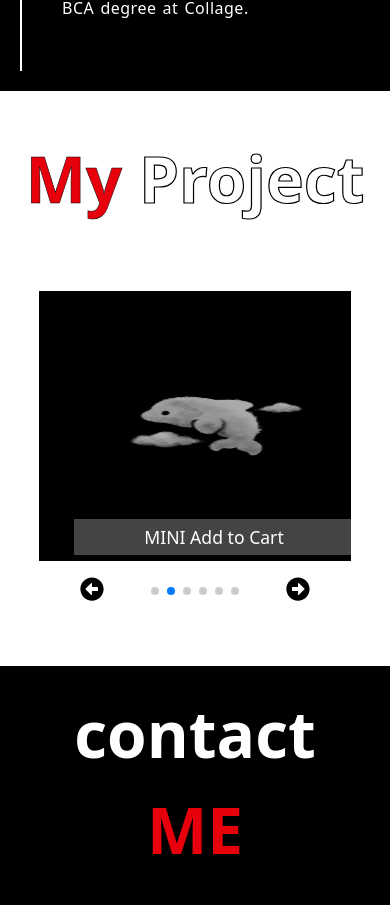
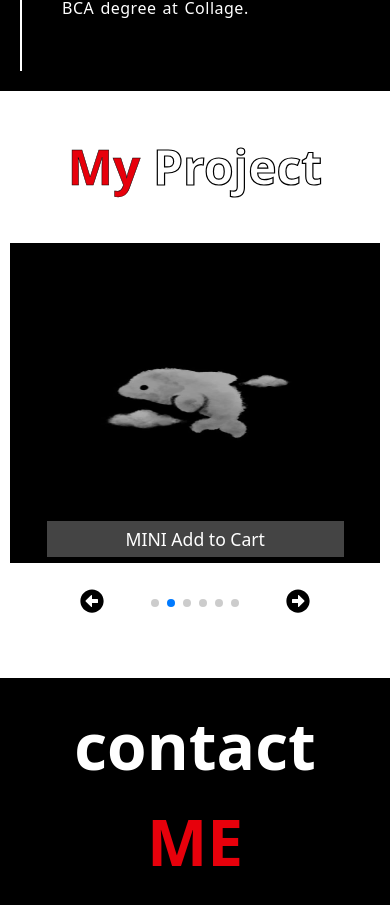
Before and after one commit to Sujay-selvan/portfolio, a React (Vite) app: page / in a window 390 px wide. Shown: the part 4470-5375 px from the top of the page. Built offline with nearby package versions, Linux system fonts and the light colour scheme.

Commit message:
project-mobile-modify

```diff
--- a/src/App.css
+++ b/src/App.css
@@ -147,6 +147,17 @@ position: absolute;
 .custom-next{
   right: 10px;
 }
+
+@media only screen and (max-width:504px){
+  .slideDiv{
+    width: 100%;
+    height: 320px;
+  }
+  .swiper-controler{
+    margin-top: 20px;
+    margin-bottom: 10px;
+  }
+}
   /* contact */
 
   /* Custom CSS - add to your global styles */
--- a/src/components/project.jsx
+++ b/src/components/project.jsx
@@ -19,7 +19,7 @@ export default function Project() {
 
     return (
         <div className="gallery-container mt-10 mb-15">
-            <p className="text-[4rem] font-black text-white  [-webkit-text-stroke:1.2px_black] mb-16 text-center"><span className='text-red-600 [-webkit-text-stroke:0.5px_black]'>My</span> Project</p>
+            <p className="text-[3rem] md:text-[4rem] font-black text-white  [-webkit-text-stroke:1.2px_black] mb-10 md:mb-16 text-center"><span className='text-red-600 [-webkit-text-stroke:0.5px_black]'>My</span> Project</p>
             <Swiper
                 modules={[Navigation, Pagination, Autoplay]}
                 spaceBetween={50}
@@ -38,11 +38,14 @@ export default function Project() {
                     0: {
                       slidesPerView: 1,
                     },
+                    505:{
+                        slidesPerView:2,
+                    },
                     768: {
                       slidesPerView: 3,
                     },
                   }}
-                className='w-[80%]'
+                className='w-[95%] md:w-[80%] slidOver'
             >
                 <SwiperSlide><div className='slideDiv'><img src={img1} alt="" className='slideImg'/><a href="https://simple-crud-1-uzmh.onrender.com/">MINI-CRUD APP</a></div></SwiperSlide>
                 <SwiperSlide><div className='slideDiv'><img src={img2} alt="" className='slideImg'/><a href="https://add-to-cart-mini.netlify.app/">MINI Add to Cart</a></div></SwiperSlide>
```
